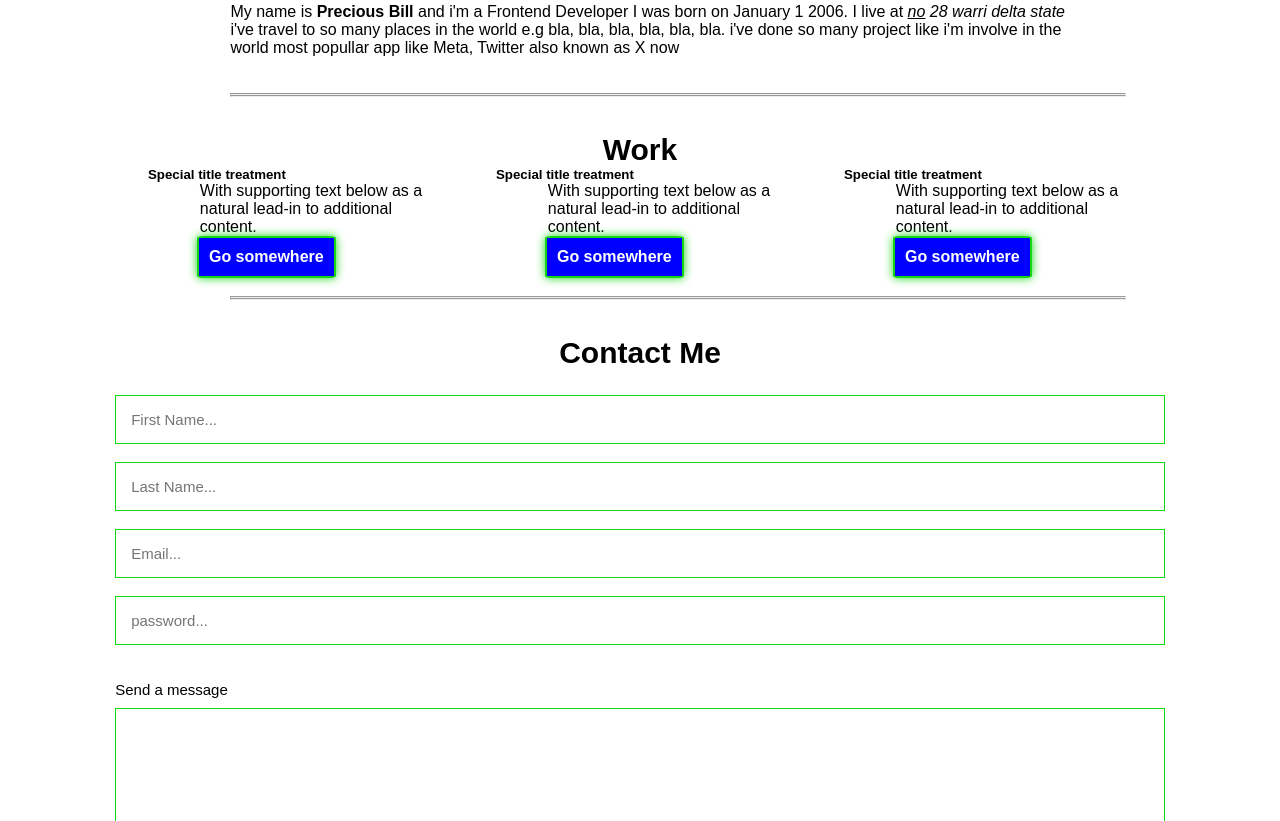
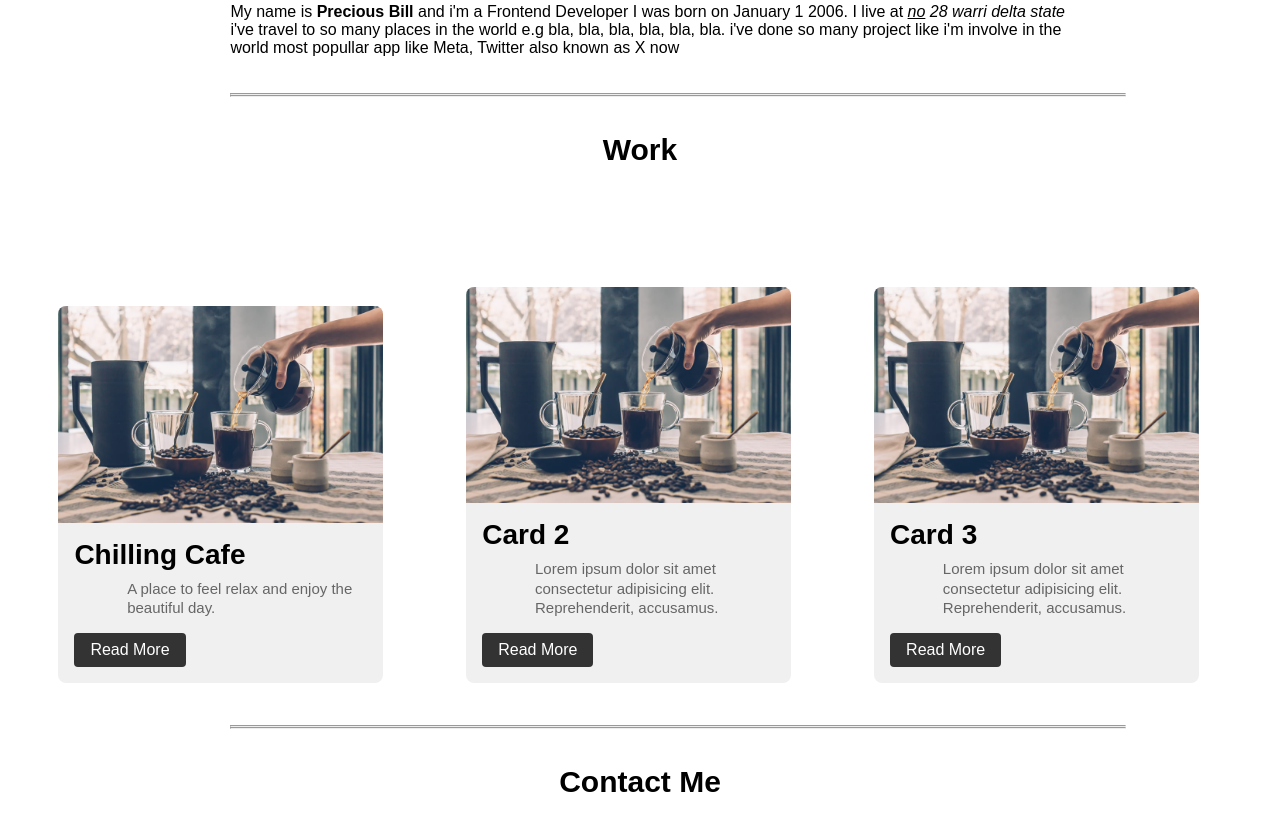
Before and after one commit to billprecious/Precious-Protfolio, a plain HTML site: page index.html in a window 1280 px wide. Shown: the part 792-1613 px from the top of the page. Drawn offline with nearby package versions, Linux system fonts and the light colour scheme.

Commit message:
Add files via upload

```diff
--- a/index.html
+++ b/index.html
@@ -75,31 +75,40 @@
     <!--work -->
     <section class="work" id="work">
         <h2 class="head">Work</h2>
-        <div class="CARD">
-            <div class="card" style="width: 18rem;">
-                <div class="card-body">
-                <h5 class="card-title">Special title treatment</h5>
-                <p class="card-text">With supporting text below as a natural lead-in to additional content.</p>
-                <a href="#" class="btn btn-primary">Go somewhere</a>
+
+            <div class="card-container">
+                <div class="card">
+                    <img src="./image/chilling-cafe-01.jpg" alt="">
+                    <div class="card-content">
+                        <h3>Chilling Cafe</h3>
+                        <p>A place to feel relax and enjoy the beautiful day.</p>
+                        <a href="" class="bot">Read More</a>
+                    </div>
                 </div>
             </div>
 
-            <div class="card text-center" style="width: 18rem;">
-                <div class="card-body">
-                <h5 class="card-title">Special title treatment</h5>
-                <p class="card-text">With supporting text below as a natural lead-in to additional content.</p>
-                <a href="#" class="btn btn-primary">Go somewhere</a>
+            <div class="card-container">
+                <div class="card">
+                    <img src="./image/chilling-cafe-01.jpg" alt="">
+                    <div class="card-content">
+                        <h3>Card 2</h3>
+                        <p>Lorem ipsum dolor sit amet consectetur adipisicing elit. Reprehenderit, accusamus.</p>
+                        <a href="" class="bot">Read More</a>
+                    </div>
                 </div>
             </div>
 
-            <div class="card text-right" style="width: 18rem;">
-                <div class="card-body">
-                <h5 class="card-title">Special title treatment</h5>
-                <p class="card-text">With supporting text below as a natural lead-in to additional content.</p>
-                <a href="#" class="btn btn-primary">Go somewhere</a>
+            <div class="card-container">
+                <div class="card">
+                    <img src="./image/chilling-cafe-01.jpg" alt="">
+                    <div class="card-content">
+                        <h3>Card 3</h3>
+                        <p>Lorem ipsum dolor sit amet consectetur adipisicing elit. Reprehenderit, accusamus.</p>
+                        <a href="" class="bot">Read More</a>
+                    </div>
                 </div>
             </div>
-        </div>
+
 
     </section>
     <br>
@@ -144,7 +153,7 @@
                     <a href="a"><i class='bx bxl-instagram' ></i></a>
 
                 <hr>
-                <p>Copyright &copy 2025 |All Right Reserved</p>
+                <p>Copyright &copy 2025 |All Right Reserved Design: <a href="">Bill</a></p>
             </div>
         </footer>
 
--- a/style.css
+++ b/style.css
@@ -213,12 +213,48 @@ p{
     font-weight: 20%;
 }
 /* wrk */
-.CARD{
-    display: flex;
+
+.card-container{
+    display: inline-block;
     justify-content: center;
-    gap: 60px;
+    flex-wrap: wrap;
+    margin-top: 100px;
+    margin-left: 3%;
 }
+.card{
+    width: 325px;
+    background-color: #f0f0f0;
+    border-radius: 8px;
+    overflow: hidden;
+    box-shadow: 0px 2px 4px rgb(0,0,0,0,2);
+    margin: 20px;
+}
+.card img{
+    width: 100%;
+    height: auto;
 
+}
+.card-content{
+    padding: 16px;
+}
+.card-content h3{
+    font-size: 28px;
+    margin-bottom: 8px;
+}
+.card-content p{
+    color: #666;
+    font-size: 15px;
+    line-height: 1.3;
+}
+.card-content .bot{
+    display: inline-block;
+    padding: 8px 16px;
+    background-color: #333;
+    text-decoration: none;
+    border-radius: 4px;
+    margin-top: 15px;
+    color: #fff;
+}
 
 .box{
     background-color: wheat;
```
Also changed, not shown: image/chilling-cafe-01.jpg (added).
